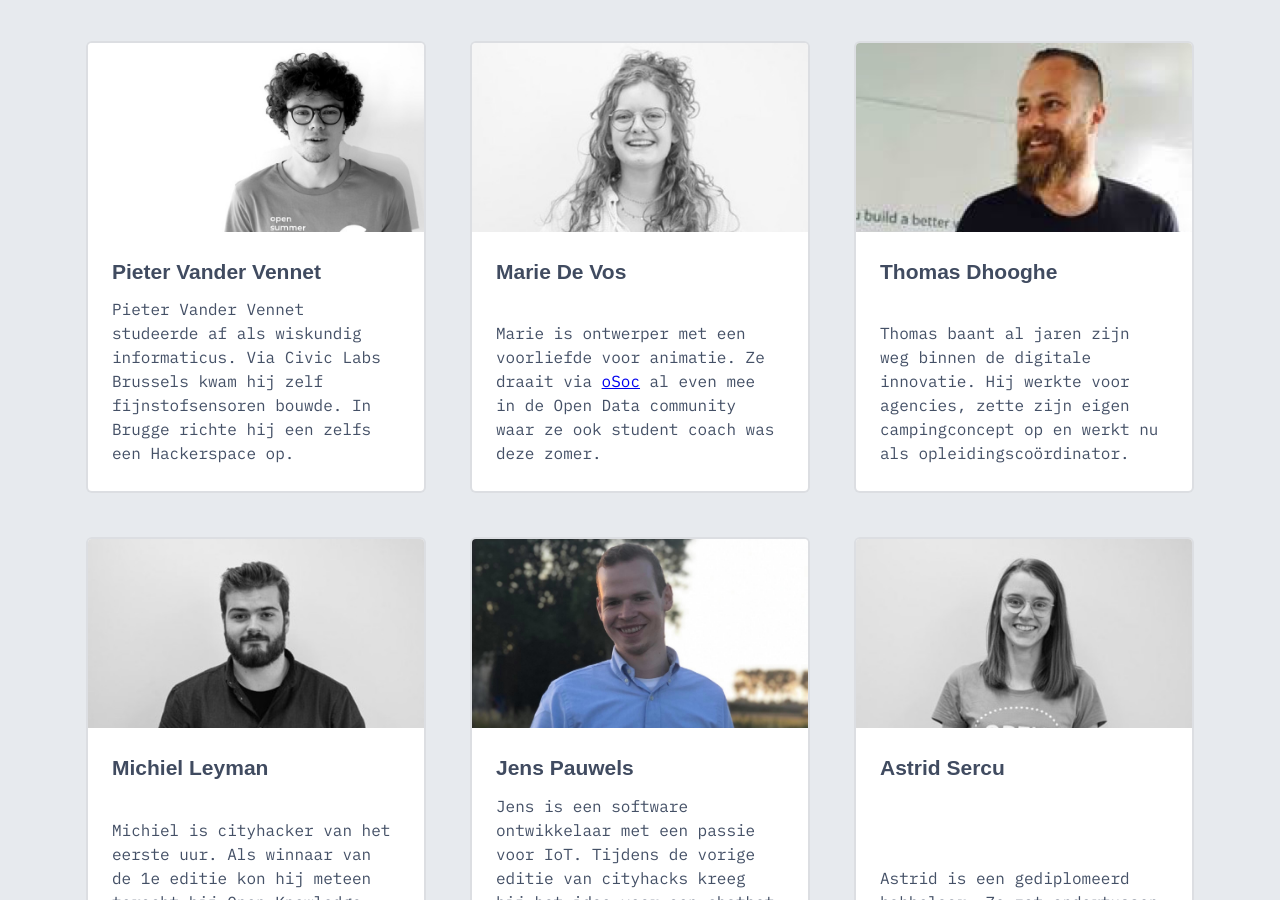
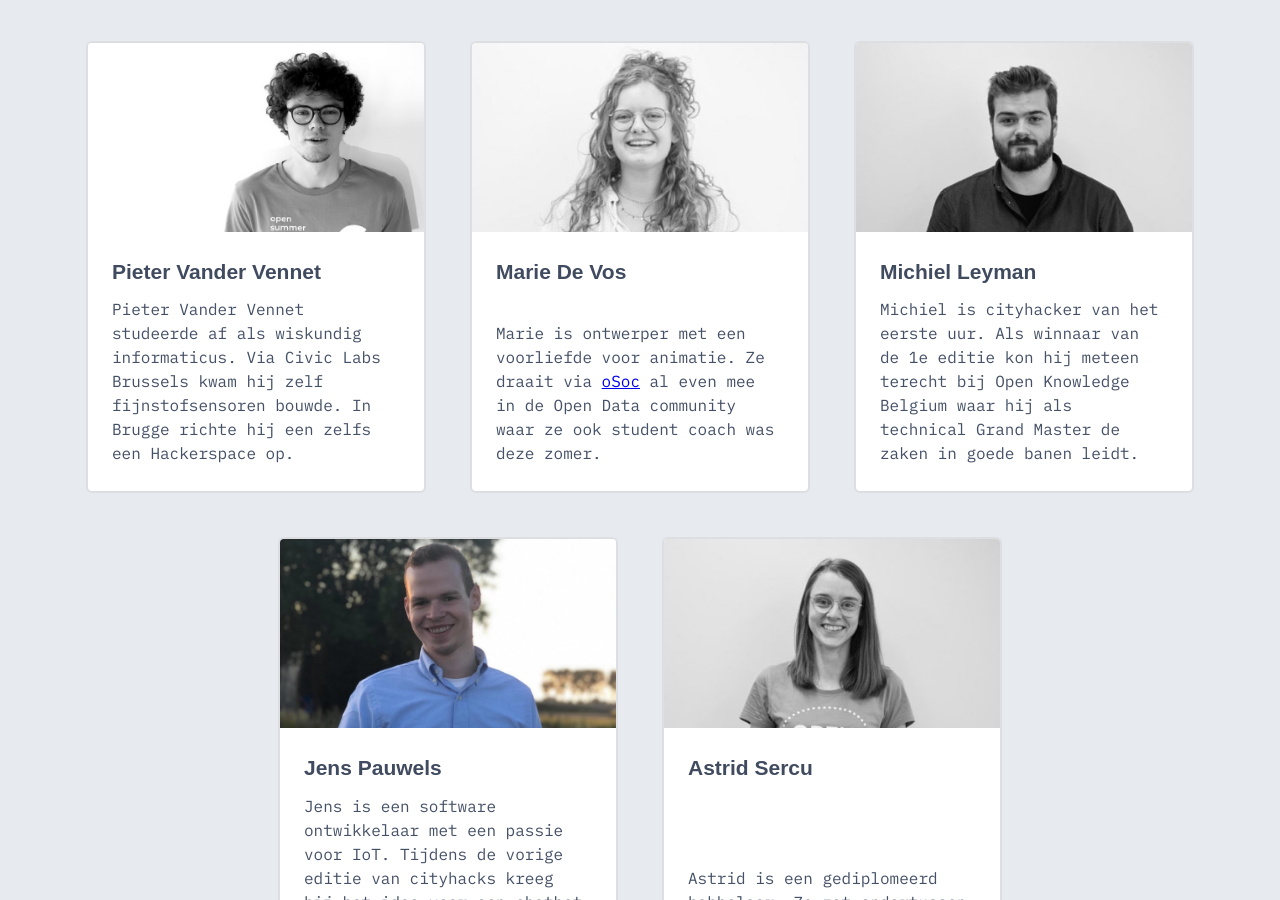
Before and after one commit to nerdlab-be/cityhacks-2019, a Jekyll site: the page built from _pages/index.markdown, in a window 1280 px wide and 900 px high, scrolled down 2947 px. Built offline with Jekyll 4.4.1, drawn with Linux system fonts in a browser that asks for light colours; some web fonts are replaced.

Commit message:
deleted thomas

```diff
--- a/_data/coaches.yml
+++ b/_data/coaches.yml
@@ -7,11 +7,6 @@
   body: Marie is ontwerper met een voorliefde voor animatie. Ze draait via <a href='https://osoc.be/2019'>oSoc</a> al even mee in de Open Data community waar ze ook student coach was deze zomer.
   image: jpg/marie.jpg
   link: "hhttps://www.behance.net/mariedevos"
-
-- title: Thomas Dhooghe
-  body: Thomas baant al jaren zijn weg binnen de digitale innovatie. Hij werkte voor agencies, zette zijn eigen campingconcept op en werkt nu als opleidingscoördinator.
-  image: jpg/thomas.jpg
-  link: "https://unthinkable.be"
 
 - title: Michiel Leyman
   body: Michiel is cityhacker van het eerste uur. Als winnaar van de 1e editie kon hij meteen terecht bij Open Knowledge Belgium waar hij als technical Grand Master de zaken in goede banen leidt.
```
